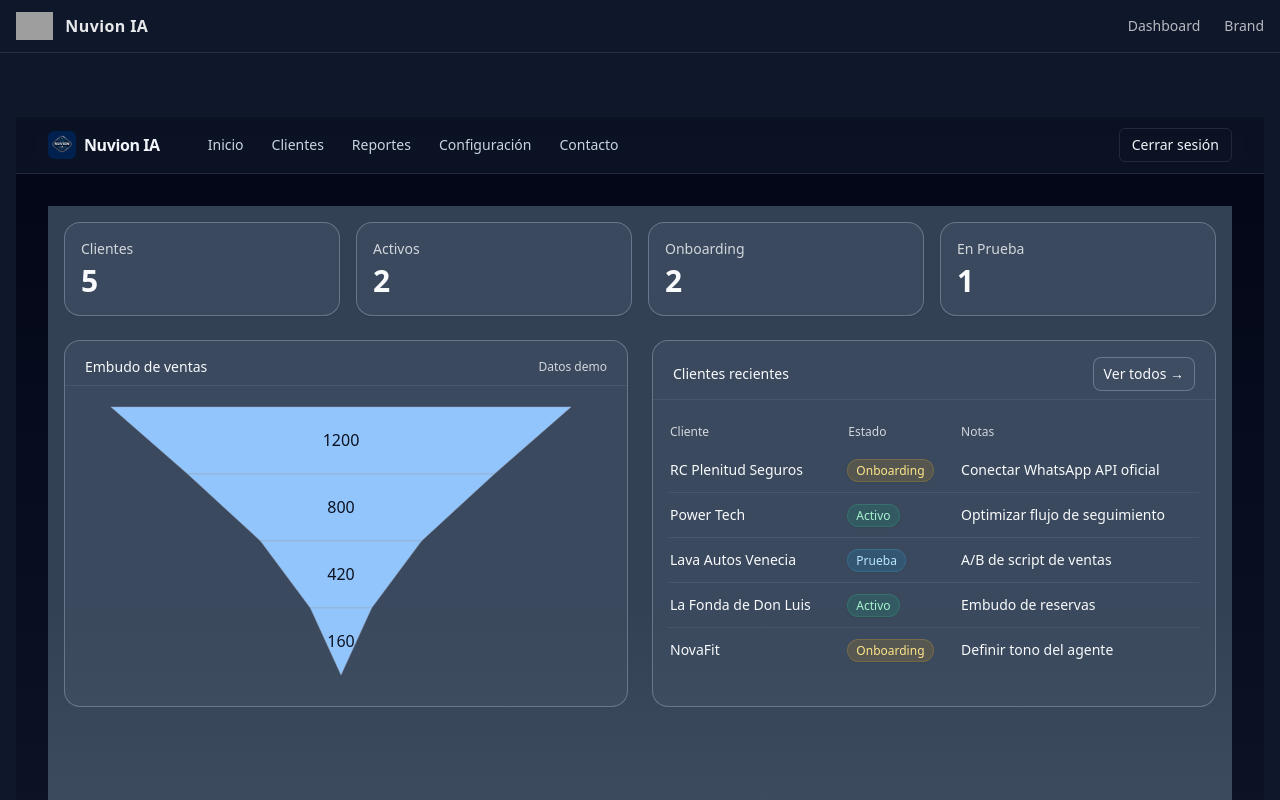
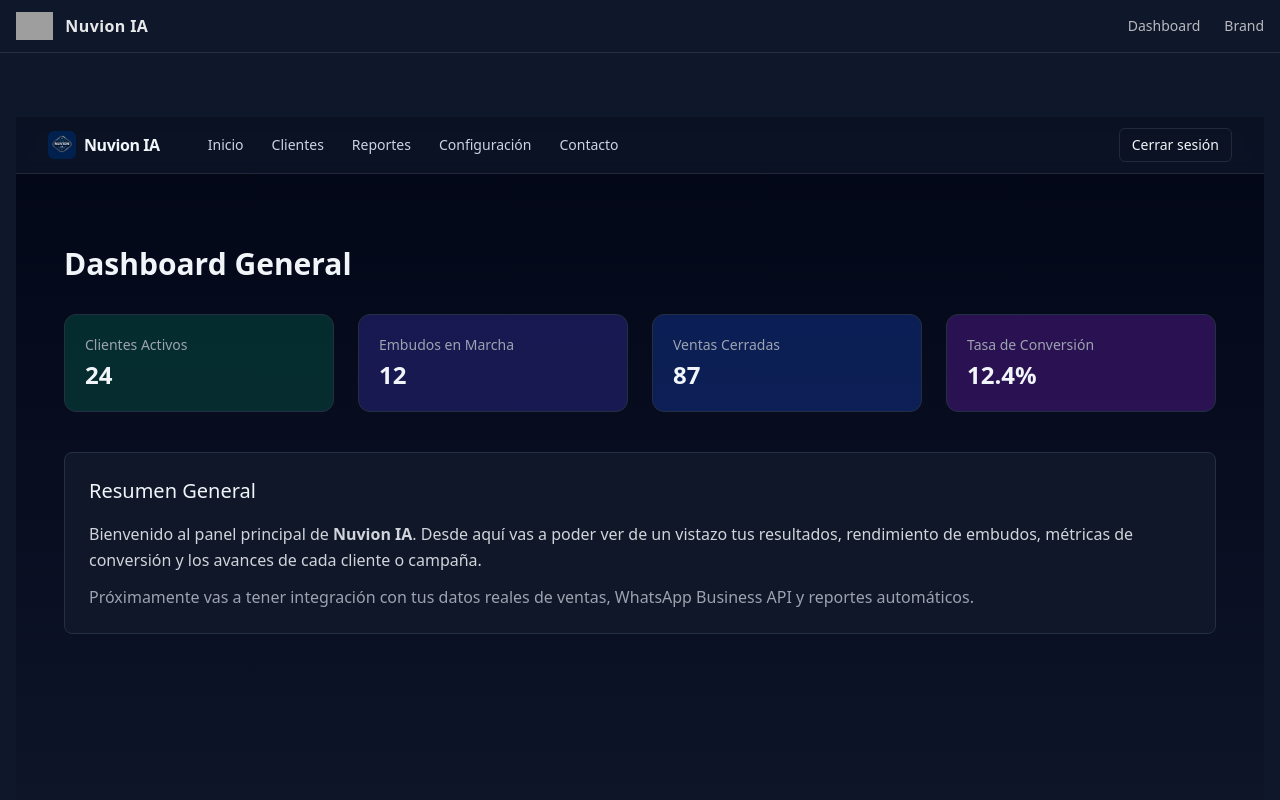
Before and after one commit to ianuvion/nuvion-ia, a Next.js app: page /dashboard in a window 1280 px wide. Shown: the top 800 px of the page. Built offline with nearby package versions, Linux system fonts and the light colour scheme; grey boxes are pictures that could not be loaded.

Commit message:
Update page.tsx

```diff
--- a/app/dashboard/page.tsx
+++ b/app/dashboard/page.tsx
@@ -1,148 +1,40 @@
-"use client";
+'use client';
 
-import React, { useEffect, useState } from "react";
-import Link from "next/link";
-import { ResponsiveContainer, FunnelChart, Funnel, LabelList, Tooltip } from "recharts";
+import React from 'react';
 
-type Theme = "dark" | "semidark" | "light";
-const THEME_KEY = "nuvion_theme";
+export default function DashboardPage() {
+  return (
+    <main className="max-w-7xl mx-auto px-4 py-10">
+      <h1 className="text-3xl font-semibold mb-8">Dashboard General</h1>
 
-function useTheme(): Theme {
-  const [t, setT] = useState<Theme>("semidark");
-  useEffect(() => {
-    try {
-      const saved = (localStorage.getItem(THEME_KEY) as Theme) || "semidark";
-      setT(saved);
-    } catch {}
-  }, []);
-  return t;
+      <div className="grid grid-cols-1 sm:grid-cols-2 lg:grid-cols-4 gap-6 mb-10">
+        <Card title="Clientes Activos" value="24" color="bg-emerald-700/30" />
+        <Card title="Embudos en Marcha" value="12" color="bg-indigo-700/30" />
+        <Card title="Ventas Cerradas" value="87" color="bg-blue-700/30" />
+        <Card title="Tasa de Conversión" value="12.4%" color="bg-purple-700/30" />
+      </div>
+
+      <div className="rounded-lg border border-[#233043] bg-[#0f1729] p-6">
+        <h2 className="text-xl font-medium mb-4">Resumen General</h2>
+        <p className="text-gray-300 leading-relaxed">
+          Bienvenido al panel principal de <strong>Nuvion IA</strong>.
+          Desde aquí vas a poder ver de un vistazo tus resultados, rendimiento de embudos,
+          métricas de conversión y los avances de cada cliente o campaña.
+        </p>
+        <p className="mt-3 text-gray-400">
+          Próximamente vas a tener integración con tus datos reales de ventas,
+          WhatsApp Business API y reportes automáticos.
+        </p>
+      </div>
+    </main>
+  );
 }
 
-function bg(theme: Theme) {
-  if (theme === "light") return "from-slate-100 via-slate-100 to-white text-slate-900";
-  if (theme === "semidark") return "from-slate-700 via-slate-700 to-slate-600 text-slate-50";
-  return "from-slate-800 via-slate-800 to-slate-700 text-slate-100";
-}
-function card(theme: Theme) {
-  if (theme === "light") return "border-slate-300/60 bg-white/80";
-  if (theme === "semidark") return "border-slate-400/50 bg-slate-600/40";
-  return "border-slate-500/50 bg-slate-700/50";
-}
-function divider(theme: Theme) {
-  return theme === "light" ? "border-slate-300/40" : "border-slate-500/30";
-}
-
-type Row = { name: string; status: "Activo" | "Onboarding" | "Prueba"; note: string };
-
-const KPIS = [
-  { label: "Clientes", value: 5 },
-  { label: "Activos", value: 2 },
-  { label: "Onboarding", value: 2 },
-  { label: "En Prueba", value: 1 },
-];
-
-const FUNNEL_DATA = [
-  { name: "Leads", value: 1200 },
-  { name: "Contactados", value: 800 },
-  { name: "Demos", value: 420 },
-  { name: "Cierres", value: 160 },
-];
-
-const RECENT: Row[] = [
-  { name: "RC Plenitud Seguros", status: "Onboarding", note: "Conectar WhatsApp API oficial" },
-  { name: "Power Tech", status: "Activo", note: "Optimizar flujo de seguimiento" },
-  { name: "Lava Autos Venecia", status: "Prueba", note: "A/B de script de ventas" },
-  { name: "La Fonda de Don Luis", status: "Activo", note: "Embudo de reservas" },
-  { name: "NovaFit", status: "Onboarding", note: "Definir tono del agente" },
-];
-
-function Badge(props: { status: Row["status"] }) {
-  const map: Record<Row["status"], string> = {
-    Activo: "bg-emerald-500/15 text-emerald-200 ring-1 ring-emerald-400/30 shadow",
-    Onboarding: "bg-amber-500/15 text-amber-200 ring-1 ring-amber-400/30 shadow",
-    Prueba: "bg-sky-500/15 text-sky-200 ring-1 ring-sky-400/30 shadow",
-  };
-  return <span className={"px-2 py-0.5 text-xs rounded-full " + map[props.status]}>{props.status}</span>;
-}
-
-export default function DashboardPage() {
-  const theme = useTheme();
-
+function Card({ title, value, color }: { title: string; value: string; color: string }) {
   return (
-    <div className={"min-h-screen bg-gradient-to-b " + bg(theme)}>
-      <main className="mx-auto max-w-7xl px-4 py-4">
-        {/* KPIs */}
-        <section className="grid grid-cols-2 sm:grid-cols-4 gap-4">
-          {KPIS.map((k) => (
-            <div key={k.label} className={"rounded-2xl border p-4 shadow-sm " + card(theme)}>
-              <p className="text-xs md:text-sm opacity-80">{k.label}</p>
-              <p className="mt-1 text-2xl md:text-3xl font-semibold tracking-tight">{k.value}</p>
-            </div>
-          ))}
-        </section>
-
-        {/* Embudo + Clientes recientes */}
-        <section className="mt-6 grid grid-cols-1 lg:grid-cols-2 gap-6">
-          {/* Embudo */}
-          <div className={"rounded-2xl border " + card(theme)}>
-            <div className={"px-5 pt-4 pb-2 border-b " + divider(theme) + " flex items-center justify-between"}>
-              <h2 className="text-sm font-medium">Embudo de ventas</h2>
-              <span className="text-xs opacity-80">Datos demo</span>
-            </div>
-            <div className="h-[320px] p-4">
-              <ResponsiveContainer width="100%" height="100%">
-                <FunnelChart>
-                  <Tooltip
-                    contentStyle={{
-                      backgroundColor: theme === "light" ? "#ffffff" : "#334155",
-                      border: "1px solid rgba(148,163,184,0.25)",
-                      borderRadius: 12,
-                      color: theme === "light" ? "#0f172a" : "#e5e7eb",
-                    }}
-                  />
-                  <Funnel data={FUNNEL_DATA} dataKey="value" isAnimationActive fill="#93c5fd" stroke="rgba(148,163,184,0.5)" strokeWidth={1}>
-                    <LabelList dataKey="value" position="inside" fill="#0b1220" stroke="none" />
-                  </Funnel>
-                </FunnelChart>
-              </ResponsiveContainer>
-            </div>
-          </div>
-
-          {/* Clientes recientes */}
-          <div className={"rounded-2xl border " + card(theme)}>
-            <div className={"px-5 pt-4 pb-2 border-b " + divider(theme) + " flex items-center justify-between"}>
-              <h2 className="text-sm font-medium">Clientes recientes</h2>
-              <Link href="/clientes" className="text-xs md:text-sm rounded-lg border border-slate-400/50 bg-slate-600/40 px-2.5 py-1.5 hover:bg-slate-600/60">
-                Ver todos →
-              </Link>
-            </div>
-            <div className="p-4">
-              <div className="overflow-x-auto">
-                <table className="w-full text-sm">
-                  <thead>
-                    <tr className="text-left text-xs opacity-80">
-                      <th className="py-2 font-normal">Cliente</th>
-                      <th className="py-2 font-normal">Estado</th>
-                      <th className="py-2 font-normal">Notas</th>
-                    </tr>
-                  </thead>
-                  <tbody className="divide-y divide-slate-500/30">
-                    {RECENT.map((c) => (
-                      <tr key={c.name} className="hover:bg-slate-600/30">
-                        <td className="py-3 pr-3">{c.name}</td>
-                        <td className="py-3 pr-3"><Badge status={c.status} /></td>
-                        <td className="py-3">{c.note}</td>
-                      </tr>
-                    ))}
-                  </tbody>
-                </table>
-              </div>
-            </div>
-          </div>
-        </section>
-
-        <div className="h-8" />
-      </main>
+    <div className={`rounded-xl p-5 border border-[#233043] ${color}`}>
+      <p className="text-gray-400 text-sm mb-1">{title}</p>
+      <h3 className="text-2xl font-semibold">{value}</h3>
     </div>
   );
 }
```
